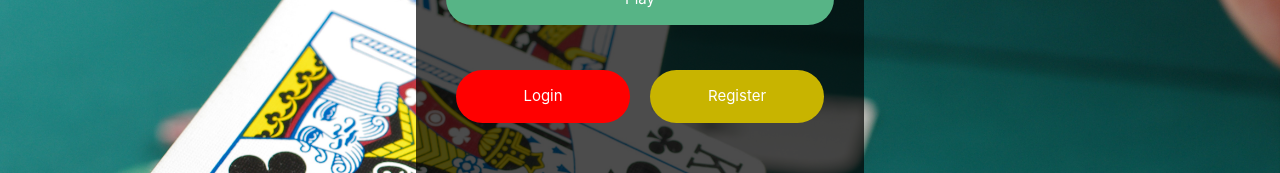
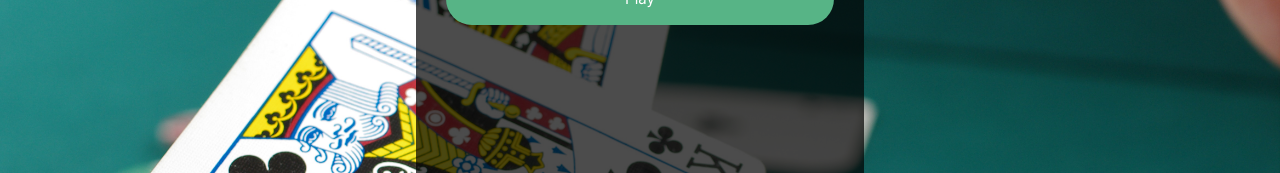
Before and after one commit to barilki/quiz-app, a React (Create React App) app: page / in a window 1280 px wide. Shown: the part 144-317 px from the top of the page. Built offline with nearby package versions, Linux system fonts and the light colour scheme.

Commit message:
Update Home.js

```diff
--- a/src/components/Home.js
+++ b/src/components/Home.js
@@ -18,10 +18,7 @@ export default function Home () {
                     <li><Link className='start-button' to="/play/instructions">Play</Link></li>
                 </ul>
             </div>
-            <div className='auth-container'>
-                <Link to="/login" className='auth-buttons' id='login-button'>Login</Link>
-                <Link to="/register"className='auth-buttons' id='signup-button'>Register</Link>
-            </div>
+
         </section>
       </div>
 
```
